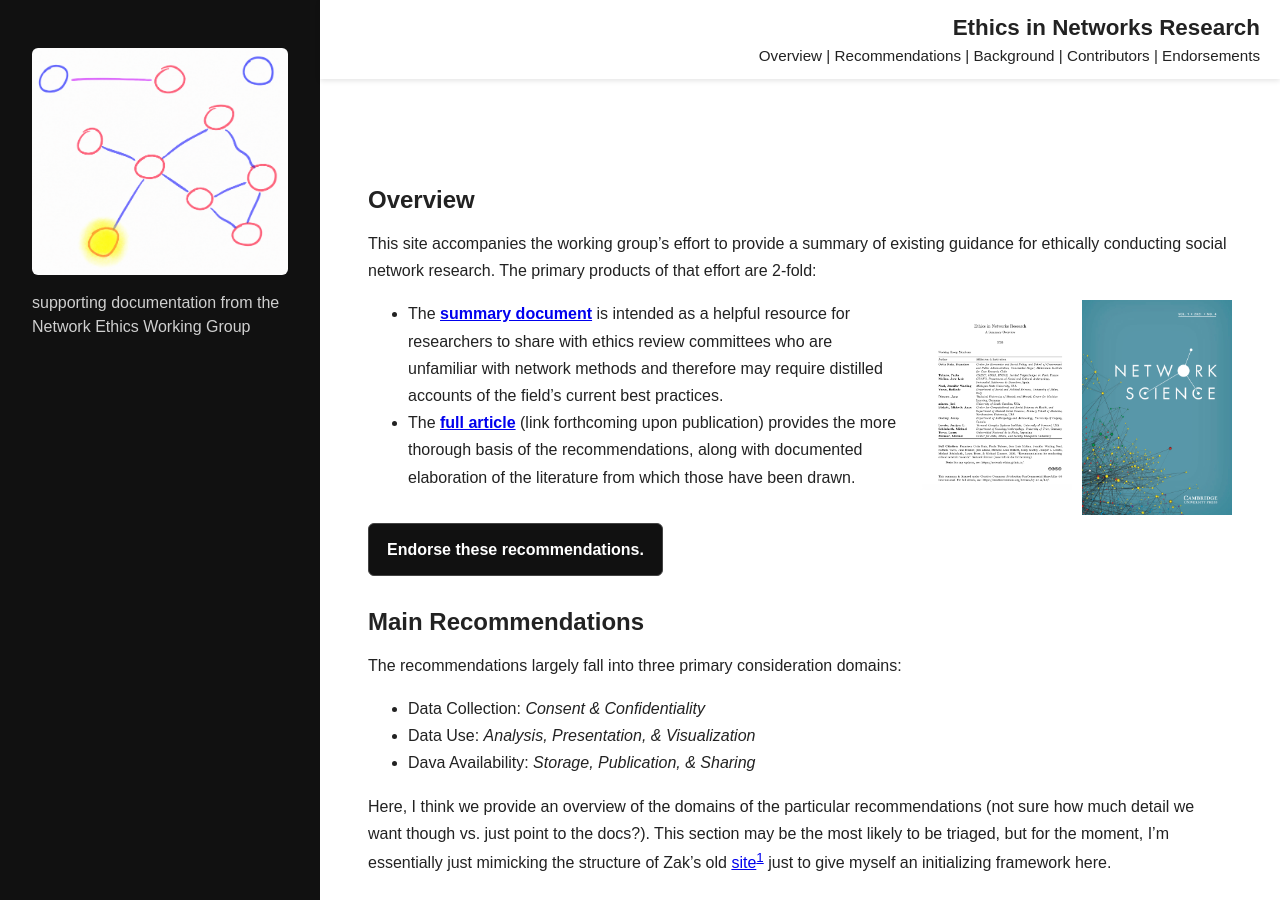
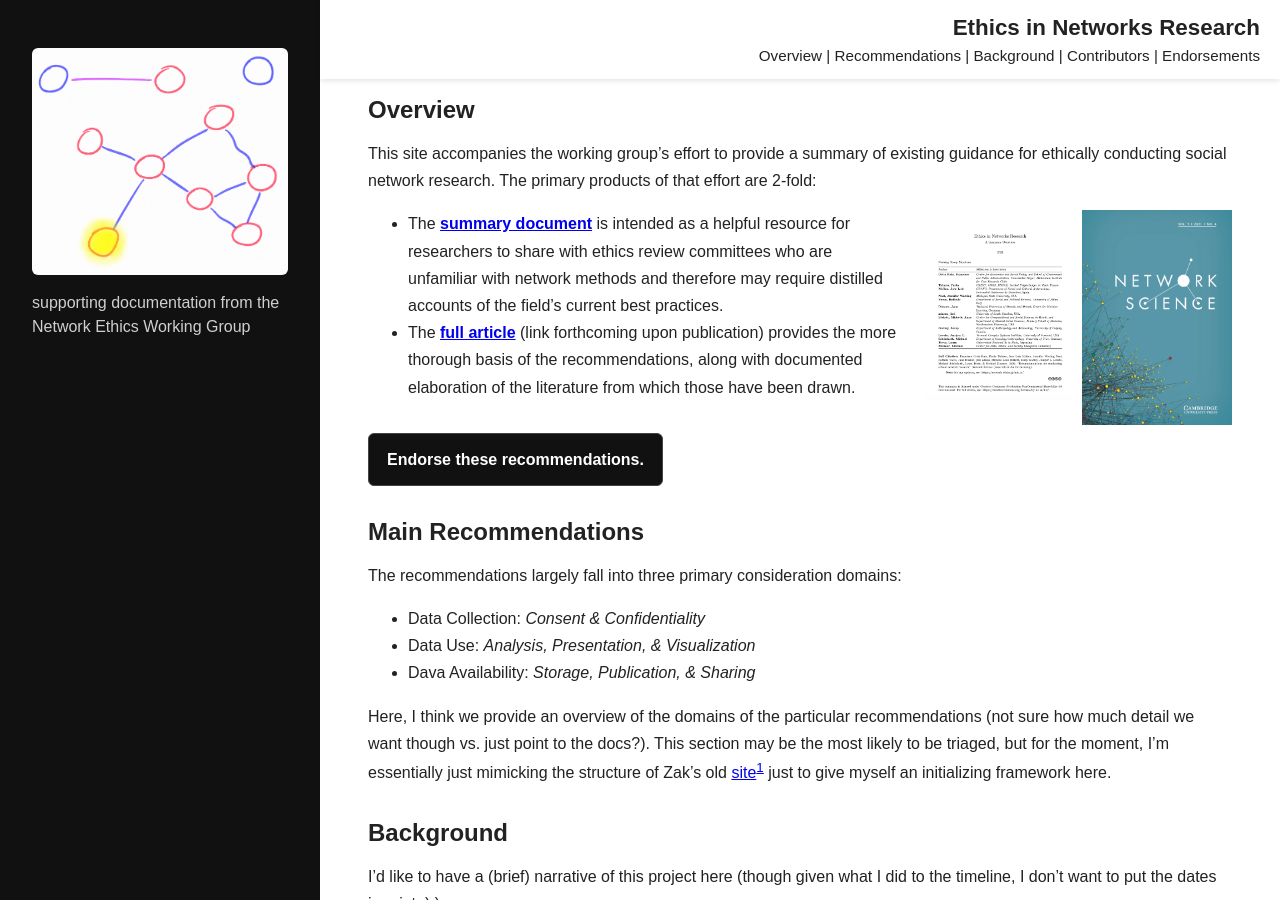
Before and after one commit to Network-Ethics/network-ethics.github.io, a Jekyll site: the page built from index.md, in a window 1280 px wide and 900 px high. Built offline with Jekyll 4.4.1, drawn with Linux system fonts in a browser that asks for light colours.

Commit message:
prettying up the top

```diff
--- a/index.md
+++ b/index.md
@@ -7,7 +7,7 @@
 ---
 
 <div class="floating-header">
-  <div class="site-title">Ethics in Networks Research</div>
+  <div class="site-title"><large>Ethics in Networks Research</large></div>
   <div class="site-nav">
     <a href="#overview">Overview</a> |
     <a href="#main-recommendations">Recommendations</a> |
@@ -16,8 +16,6 @@
     <a href="#endorsements">Endorsements</a>
   </div>
 </div>
-
-<div class="content-spacer"></div>
 
 ## Overview
 
```
